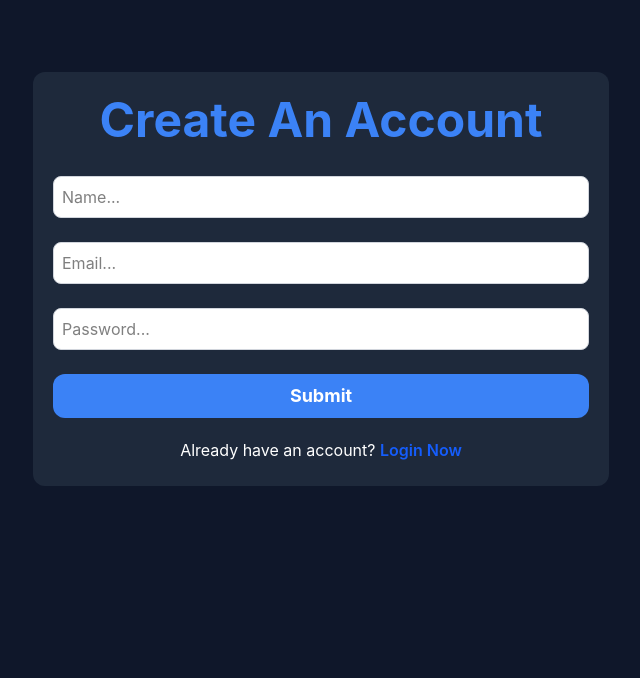
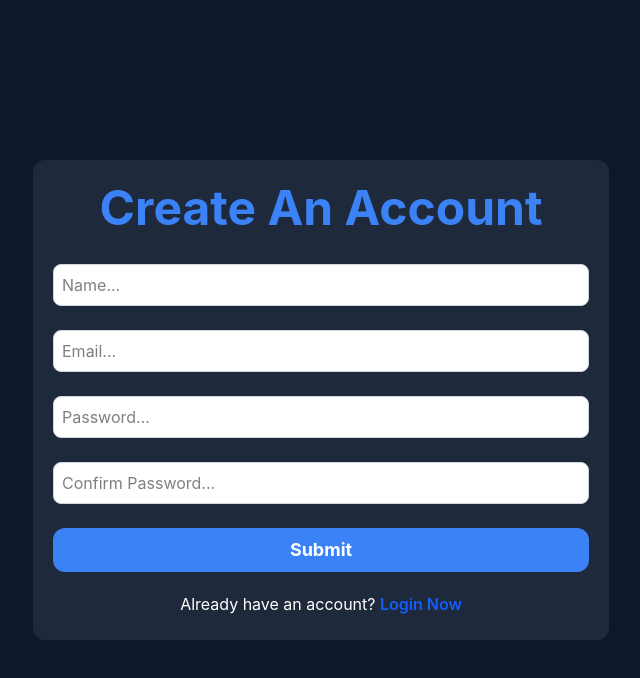
Before and after one commit to lkhyal12/sellout1-frontend, a React app: page /sign-up in a window 1280 px wide. Shown: the top 678 px of the page, without its empty margins (319-959 px from the left). Built offline with nearby package versions, Linux system fonts and the light colour scheme; no server answers; the HTML template or start-up script is replaced by a standard one.

Commit message:
done with the signup page

```diff
--- a/package.json
+++ b/package.json
@@ -11,12 +11,14 @@
   },
   "dependencies": {
     "@tailwindcss/vite": "^4.3.2",
+    "axios": "^1.18.1",
     "lucide-react": "^1.23.0",
     "react": "^19.2.7",
     "react-dom": "^19.2.7",
     "react-hot-toast": "^2.6.0",
     "react-router-dom": "^7.18.1",
-    "tailwindcss": "^4.3.2"
+    "tailwindcss": "^4.3.2",
+    "zustand": "^5.0.14"
   },
   "devDependencies": {
     "@eslint/js": "^10.0.1",
--- a/src/App.jsx
+++ b/src/App.jsx
@@ -1,12 +1,18 @@
 import { Route, Routes } from "react-router-dom";
 import SignUpPage from "./pages/SignUpPage";
+import LoginPage from "./pages/LoginPage";
+import HomePage from "./pages/HomePage";
+import { Toaster } from "react-hot-toast";
 
 const App = () => {
   return (
     <>
-      <main className="min-h-dvh py-18 bg-background">
+      <Toaster position="top-center" />
+      <main className="h-dvh py-18 bg-background">
         <Routes>
+          <Route path="/" element={<HomePage />} />
           <Route path="/sign-up" element={<SignUpPage />} />
+          <Route path="/login" element={<LoginPage />} />
         </Routes>
       </main>
     </>
--- /dev/null
+++ b/src/lib/axios.js
@@ -0,0 +1,8 @@
+import axios from "axios";
+
+const axiosInstance = axios.create({
+  baseURL: import.meta.env.VITE_SERVER_URL,
+  withCredentials: true,
+});
+
+export default axiosInstance;
--- /dev/null
+++ b/src/lib/utils.js
@@ -0,0 +1,3 @@
+export function getErrMsg(err) {
+  return err.response?.data?.message || err.message || "Something went wrong";
+}
--- /dev/null
+++ b/src/pages/HomePage.jsx
@@ -0,0 +1,11 @@
+import React from "react";
+
+const HomePage = () => {
+  return (
+    <div>
+      <h1 className="text-center text-3xl">Home Page</h1>
+    </div>
+  );
+};
+
+export default HomePage;
--- /dev/null
+++ b/src/pages/LoginPage.jsx
@@ -0,0 +1,38 @@
+import { Link } from "react-router-dom";
+
+const LoginPage = () => {
+  return (
+    <div className="h-full w-full flex items-center justify-center ">
+      <div className="  w-full max-w-xl mx-auto bg-surface rounded-xl py-6 px-5">
+        <h2 className="text-3xl md:text-4xl lg:text-5xl font-bold mx-auto text-center text-primary mb-8">
+          Log In
+        </h2>
+
+        <form action="" className="flex flex-col gap-6">
+          <input
+            type="email"
+            placeholder="Email..."
+            className="bg-white rounded-lg p-2 w-full outline-none border border-gray-300"
+          />
+          <input
+            type="password"
+            placeholder="Password..."
+            className="bg-white rounded-lg p-2 w-full outline-none border border-gray-300"
+          />
+          <button className="w-full bg-primary rounded-xl text-white text-center outline-none border-none py-2 cursor-pointer font-bold text-lg">
+            Submit
+          </button>
+        </form>
+
+        <div className="text-center mt-5 text-white">
+          Don't have an account?{" "}
+          <Link to="/login" className="text-blue-600 font-semibold">
+            Register Now
+          </Link>
+        </div>
+      </div>
+    </div>
+  );
+};
+
+export default LoginPage;
--- a/src/pages/SignUpPage.jsx
+++ b/src/pages/SignUpPage.jsx
@@ -1,31 +1,81 @@
-import { Link } from "react-router-dom";
+import { useState } from "react";
+import { Link, useNavigate } from "react-router-dom";
+import { useAuthStore } from "../store/authStore";
+import toast from "react-hot-toast";
+import { Loader } from "lucide-react";
 
 const SignUpPage = () => {
+  const [formData, setFormData] = useState({
+    name: "",
+    email: "",
+    password: "",
+    confirmPassword: "",
+  });
+  const { user, signUp, loading } = useAuthStore();
+  const navigate = useNavigate();
+  function handleChange(e) {
+    setFormData((prev) => ({
+      ...prev,
+      [e.target.name]: e.target.value,
+    }));
+  }
+
+  async function handleSubmit(e) {
+    e.preventDefault();
+    const { name, email, password, confirmPassword } = formData;
+    if (!name?.trim() || !email?.trim() || !password || !confirmPassword)
+      return toast.error("All fields are required", { id: "signUp" });
+    if (password !== confirmPassword)
+      return toast.error("Password do not match", { id: "passwords match" });
+
+    const { success } = await signUp(name, email, password);
+    if (success) return navigate("/");
+  }
   return (
     <div className="h-full w-full flex items-center justify-center ">
-      <div className="h-full  w-full max-w-xl mx-auto bg-surface rounded-xl py-6 px-5">
+      <div className="  w-full max-w-xl mx-auto bg-surface rounded-xl py-6 px-5">
         <h2 className="text-3xl md:text-4xl lg:text-5xl font-bold mx-auto text-center text-primary mb-8">
           Create An Account
         </h2>
 
-        <form action="" className="flex flex-col gap-6">
+        <form onSubmit={handleSubmit} className="flex flex-col gap-6">
           <input
             type="text"
+            name="name"
+            value={formData.name}
+            onChange={handleChange}
             placeholder="Name..."
             className="bg-white rounded-lg p-2 w-full outline-none border border-gray-300"
           />
           <input
             type="email"
+            name="email"
+            value={formData.email}
+            onChange={handleChange}
             placeholder="Email..."
             className="bg-white rounded-lg p-2 w-full outline-none border border-gray-300"
           />
           <input
             type="password"
+            name="password"
+            value={formData.password}
+            onChange={handleChange}
             placeholder="Password..."
             className="bg-white rounded-lg p-2 w-full outline-none border border-gray-300"
           />
-          <button className="w-full bg-primary rounded-xl text-white text-center outline-none border-none py-2 cursor-pointer font-bold text-lg">
-            Submit
+          <input
+            type="password"
+            name="confirmPassword"
+            value={formData.confirmPassword}
+            onChange={handleChange}
+            placeholder="Confirm Password..."
+            className="bg-white rounded-lg p-2 w-full outline-none border border-gray-300"
+          />
+          <button
+            className="w-full bg-primary rounded-xl text-white text-center outline-none border-none py-2 cursor-pointer font-bold text-lg disabled:opacity-70 disabled:pointer-events-none flex items-center justify-center"
+            disabled={loading}
+          >
+            {loading ? <Loader size={20} className="animate-spin" /> : "Submit"}
           </button>
         </form>
 
--- /dev/null
+++ b/src/store/authStore.js
@@ -0,0 +1,30 @@
+import { create } from "zustand";
+import axiosInstance from "../lib/axios";
+import toast from "react-hot-toast";
+import { getErrMsg } from "../lib/utils";
+
+export const useAuthStore = create((set, get) => ({
+  user: null,
+  accessToken: null,
+  loading: false,
+  // sign up function
+  signUp: async (name, email, password) => {
+    set({ loading: true });
+    try {
+      const response = await axiosInstance.post("/auth/sign-up", {
+        name,
+        email,
+        password,
+      });
+
+      set({ user: response.data.user, accessToken: response.data.accessToken });
+      return { success: true };
+    } catch (err) {
+      const errMsg = getErrMsg(err);
+      toast.error(errMsg);
+      return { success: false };
+    } finally {
+      set({ loading: false });
+    }
+  },
+}));
```
Also changed, not shown: 2 other files (tests, documents, lock files or other folders).
